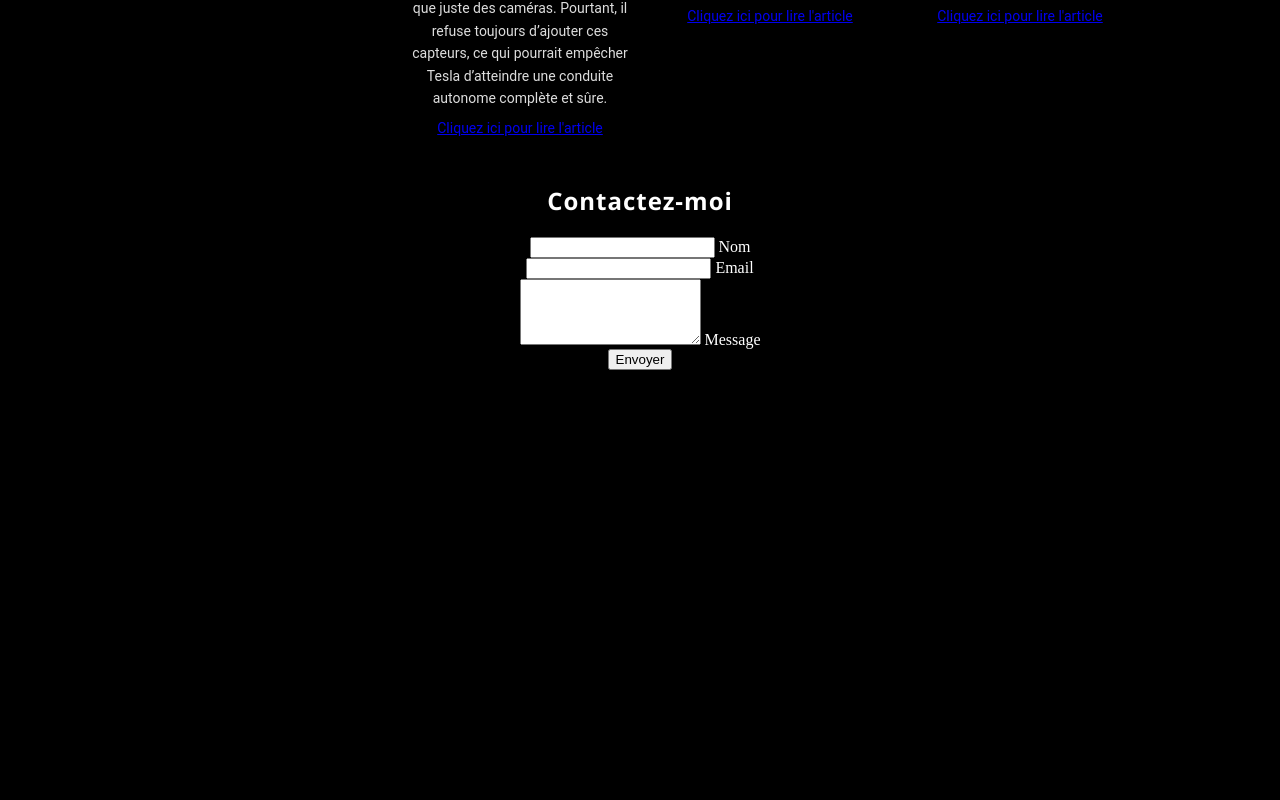
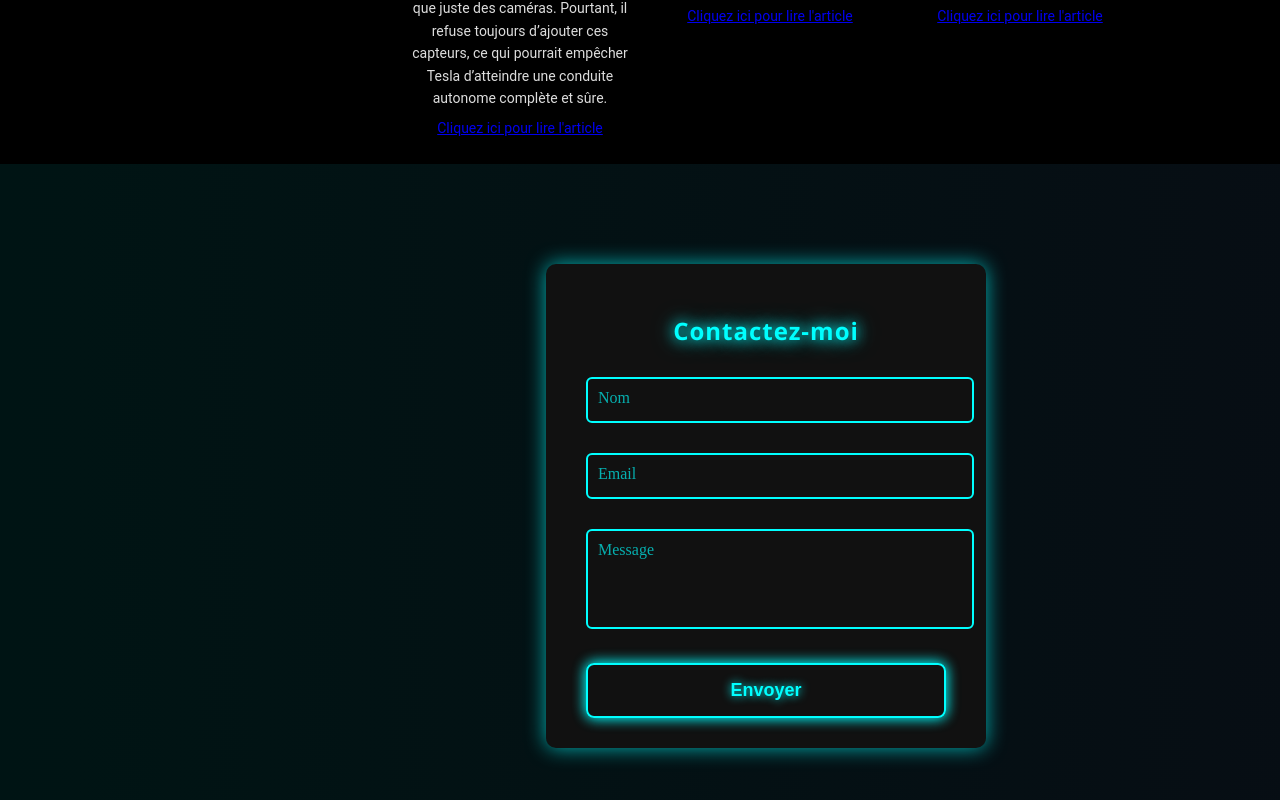
Before and after one commit to David-533/David-533.github.io, a plain HTML site: page index.html in a window 1280 px wide. Shown: the part 4730-5530 px from the top of the page. Before the commit the page ends 5100 px from the top, so only its background shows below. Drawn offline with Linux system fonts and the light colour scheme.

Commit message:
Update style.css

```diff
--- a/style.css
+++ b/style.css
@@ -375,3 +375,145 @@ html {
   filter: blur(3px);
   cursor: pointer;
 }
+
+.section-contact {
+  position: relative;
+  z-index: 1;
+  padding: 100px 0;
+  display: flex;
+  justify-content: center;
+}
+
+.section-contact::before {
+  content: "";
+  position: absolute;
+  top: 0; left: 0; right: 0; bottom: 0;
+  background: linear-gradient(270deg, #00ffff, #ff00ff, #00ffff);
+  background-size: 600% 600%;
+  animation: animFond 10s ease infinite;
+  z-index: 0;
+  opacity: 0.08; /* légère transparence */
+}
+
+.section-contact form {
+  background: #111;
+  padding: 30px 40px;
+  border-radius: 10px;
+  box-shadow: 0 0 20px #00ffffaa;
+  width: 360px;
+  margin: 0 auto;
+  animation: formFadeIn 1.2s ease-out both;
+  position: relative;
+  z-index: 1;
+  margin-right: 23%;
+}
+
+/* Animation d'apparition */
+@keyframes formFadeIn {
+  0% {
+    opacity: 0;
+    transform: translateY(30px) scale(0.95);
+  }
+  100% {
+    opacity: 1;
+    transform: translateY(0) scale(1);
+  }
+}
+
+.section-contact form h2 {
+  text-align: center;
+  margin-bottom: 30px;
+  color: #00ffff;
+  text-shadow: 0 0 8px #00ffff, 0 0 15px #00ffffaa;
+  font-family: 'Segoe UI', sans-serif;
+  animation: pulseGlow 2s infinite alternate;
+}
+
+@keyframes pulseGlow {
+  from {
+    text-shadow: 0 0 5px #00ffff, 0 0 10px #00ffffaa;
+  }
+  to {
+    text-shadow: 0 0 15px #00ffff, 0 0 25px #00ffffaa;
+  }
+}
+
+.section-contact .form-group {
+  position: relative;
+  margin-bottom: 30px;
+}
+
+.section-contact input,
+.section-contact textarea {
+  width: 100%;
+  padding: 12px;
+  background: transparent;
+  border: 2px solid #00ffff;
+  border-radius: 6px;
+  color: white;
+  font-size: 16px;
+  resize: none;
+  transition: 0.3s ease all;
+  box-shadow: 0 0 0 transparent;
+}
+
+.section-contact input:focus,
+.section-contact textarea:focus {
+  outline: none;
+  border-color: #ff00c8;
+  box-shadow: 0 0 15px #ff00c8;
+}
+
+.section-contact label {
+  position: absolute;
+  top: 12px;
+  left: 12px;
+  color: #00ffffaa;
+  font-size: 16px;
+  pointer-events: none;
+  transition: 0.3s ease all;
+}
+
+.section-contact input:focus + label,
+.section-contact input:not(:placeholder-shown) + label,
+.section-contact textarea:focus + label,
+.section-contact textarea:not(:placeholder-shown) + label {
+  top: -10px;
+  left: 8px;
+  font-size: 12px;
+  color: #ff00c8;
+  background: #111;
+  padding: 0 4px;
+  text-shadow: 0 0 5px #ff00c8;
+}
+
+.section-contact button {
+  width: 100%;
+  padding: 15px;
+  background: transparent;
+  border: 2px solid #00ffff;
+  border-radius: 8px;
+  color: #00ffff;
+  font-weight: bold;
+  font-size: 18px;
+  cursor: pointer;
+  transition: 0.3s ease all;
+  text-shadow: 0 0 10px #00ffff;
+  animation: glowButton 2s ease-in-out infinite alternate;
+}
+
+.section-contact button:hover {
+  background: #00ffff;
+  color: #111;
+  box-shadow: 0 0 20px #00ffff, 0 0 40px #00ffff;
+  transform: scale(1.05);
+}
+
+@keyframes glowButton {
+  0% {
+    box-shadow: 0 0 5px #00ffff;
+  }
+  100% {
+    box-shadow: 0 0 20px #00ffff, 0 0 30px #00ffffaa;
+  }
+}
```
